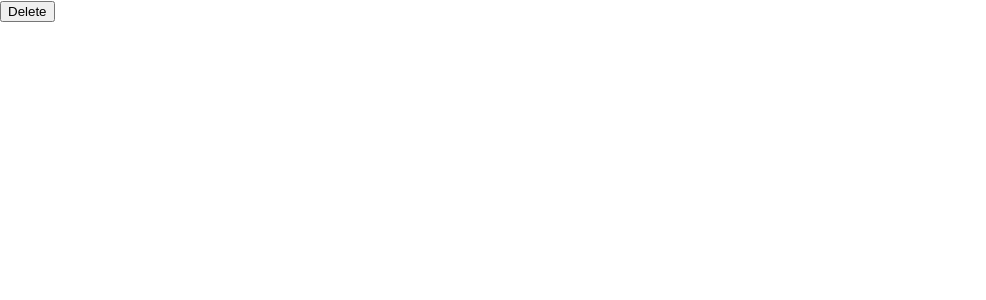
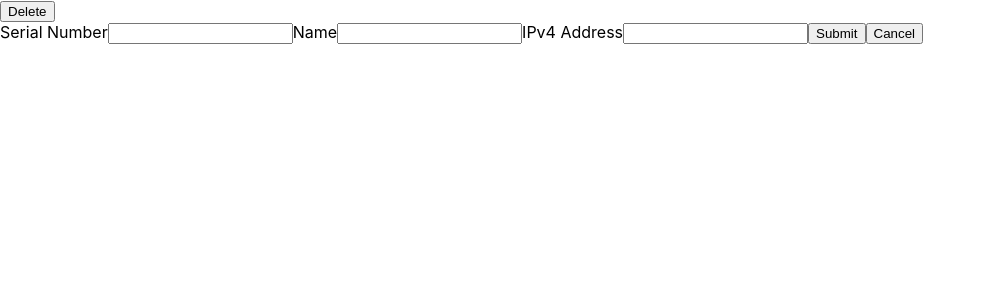
Before and after one commit to gabSaint/gateway, a React (Create React App) app in the folder gateway-client/: page /gateways/1/edit in a window 1280 px wide. Shown: the top 300 px of the page, without its empty margins (0-986 px from the left). Built offline with nearby package versions, Linux system fonts and the light colour scheme.

Commit message:
refactor UpdatePeripheral.

```diff
--- a/gateway-client/src/containers/gateways/update.tsx
+++ b/gateway-client/src/containers/gateways/update.tsx
@@ -1,20 +1,35 @@
+import Gateway from "models/gateway";
 import React from "react";
+import { useParams } from "react-router-dom";
+import GatewayForm from "./form";
+
+interface Params {
+  id: string;
+}
 
 function UpdateGateway() {
-  function handleRemove(id: number) {
+  const { id } = useParams<Params>();
+
+  function handleRemove() {
     // const newList = gateways.filter((item) => item.id != id);
     // setGateways(newList);
   }
+
+  const handleSubmit = () => {};
 
   return (
     <React.Fragment>
       <button
         type="button"
         data-test="form-button-delete"
-        onClick={() => handleRemove(1)}
+        onClick={handleRemove}
       >
         Delete
       </button>
+      <GatewayForm
+        gateway={new Gateway(JSON.parse(id), "", "", "")}
+        handleSubmit={handleSubmit}
+      />
     </React.Fragment>
   );
 }
```
Also changed, not shown: 1 other file (tests, documents, lock files or other folders).
